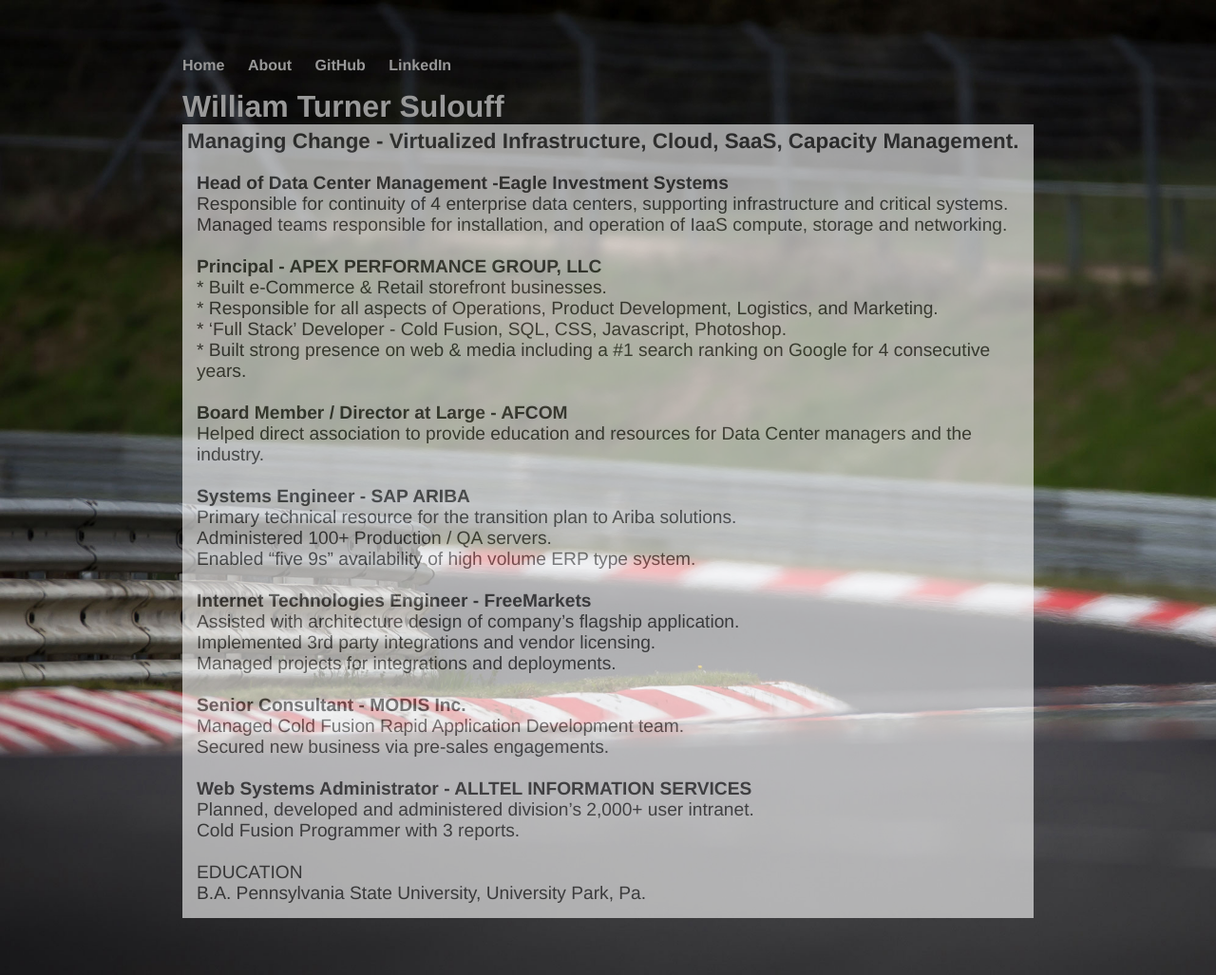
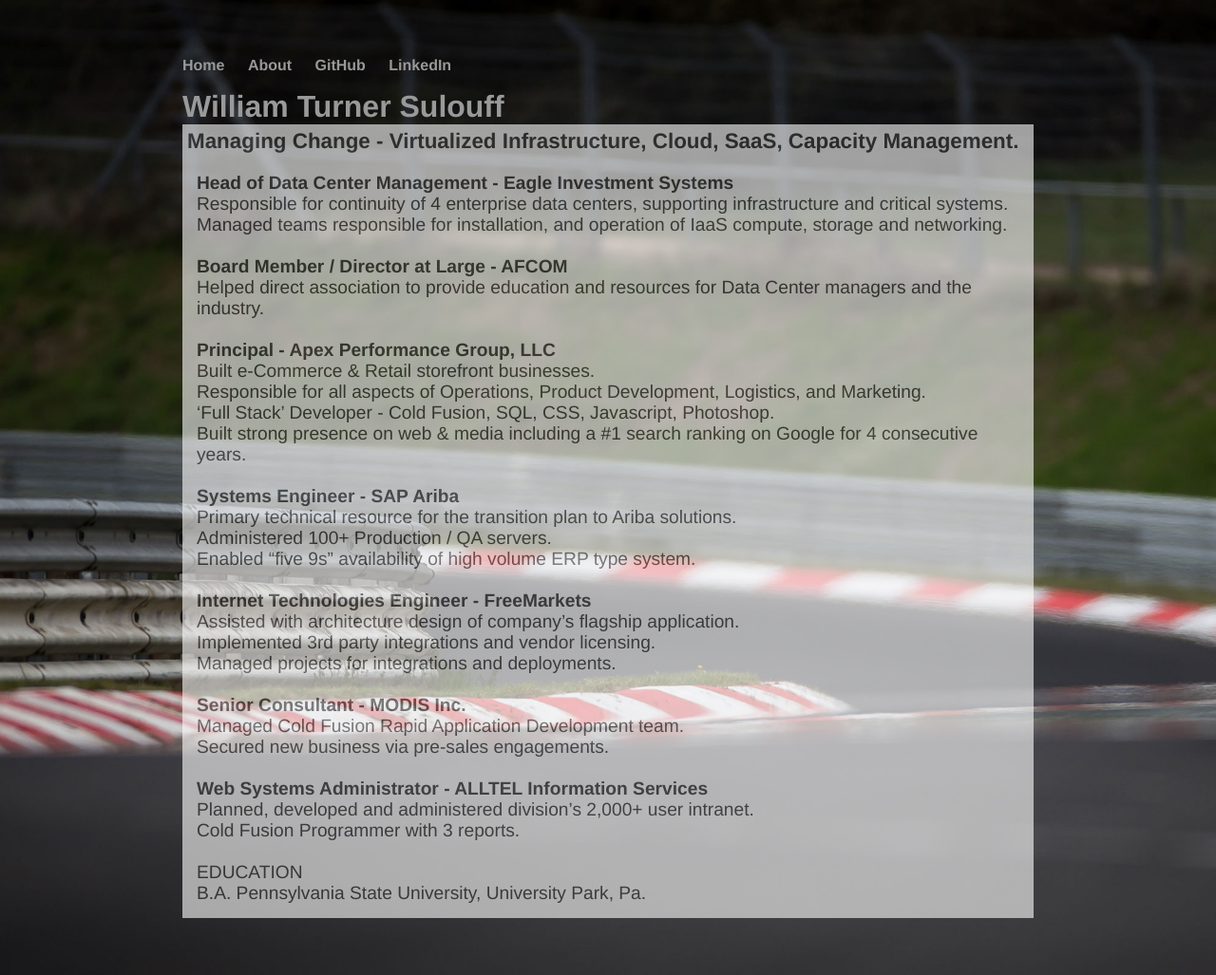
Before and after one commit to apex944/apex944.github.io, a Jekyll site: the page cv/index.html, which Jekyll copies as it is, in a window 1280 px wide. Shown: the whole page at 95% size. Built offline with Jekyll 4.4.1, drawn with Linux system fonts in a browser that asks for light colours.

Commit message:
updated cv3

```diff
--- a/cv/index.html
+++ b/cv/index.html
@@ -50,23 +50,21 @@
 
                     <div class="cv2">
 
-                        <b>Head of Data Center Management -Eagle Investment Systems</b></br>
+                        <b>Head of Data Center Management - Eagle Investment Systems</b></br>
                         Responsible for continuity of 4 enterprise data centers, supporting infrastructure and critical systems. </br>
                         Managed teams responsible for installation, and operation of IaaS compute, storage and networking.</br>
-                        </br>
-
-                        <b>Principal - APEX PERFORMANCE GROUP, LLC</b></br>
-                        * Built e-Commerce & Retail storefront businesses. </br>
-                        * Responsible for all aspects of Operations, Product Development, Logistics, and Marketing.</br>
-                        * ‘Full Stack’ Developer - Cold Fusion, SQL, CSS, Javascript, Photoshop.</br>
-                        * Built strong presence on web & media including a #1 search ranking on Google for 4 consecutive
-                        years. </br>
                         </br>
                         <b>Board Member / Director at Large - AFCOM</b></br>
                         Helped direct association to provide education and resources for Data Center managers and the
                         industry.</br>
                         </br>
-                        <b>Systems Engineer - SAP ARIBA</b></br>
+                        <b>Principal - Apex Performance Group, LLC</b></br>
+                        Built e-Commerce & Retail storefront businesses. </br>
+                        Responsible for all aspects of Operations, Product Development, Logistics, and Marketing.</br>
+                        ‘Full Stack’ Developer - Cold Fusion, SQL, CSS, Javascript, Photoshop.</br>
+                        Built strong presence on web & media including a #1 search ranking on Google for 4 consecutive years.</br>
+                        </br>
+                        <b>Systems Engineer - SAP Ariba</b></br>
                         Primary technical resource for the transition plan to Ariba solutions.</br>
                         Administered 100+ Production / QA servers. </br>
                         Enabled “five 9s” availability of high volume ERP type system.</br>
@@ -80,7 +78,7 @@
                         Managed Cold Fusion Rapid Application Development team.</br>
                         Secured new business via pre-sales engagements. </br>
                         </br>
-                        <b>Web Systems Administrator - ALLTEL INFORMATION SERVICES</b></br>
+                        <b>Web Systems Administrator - ALLTEL Information Services</b></br>
                         Planned, developed and administered division’s 2,000+ user intranet.</br>
                         Cold Fusion Programmer with 3 reports.</br>
                         </br>
```
